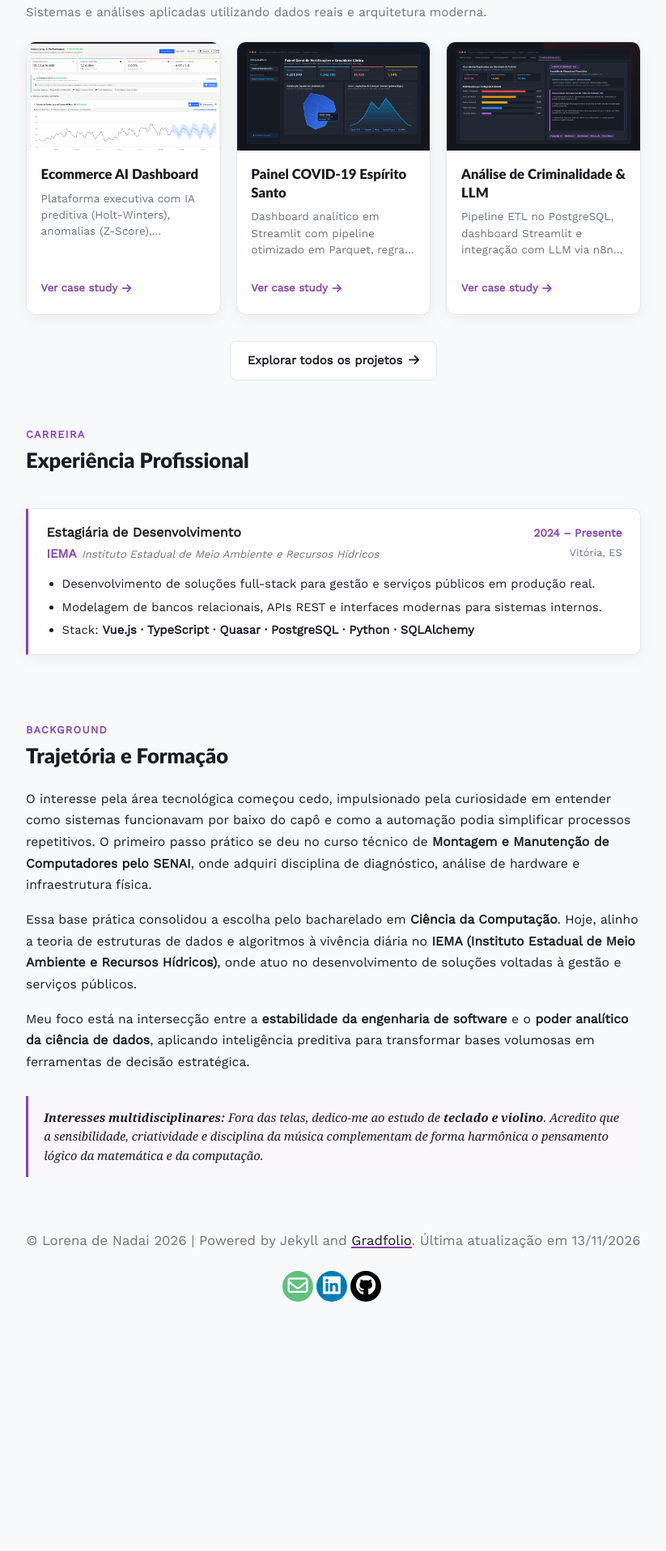
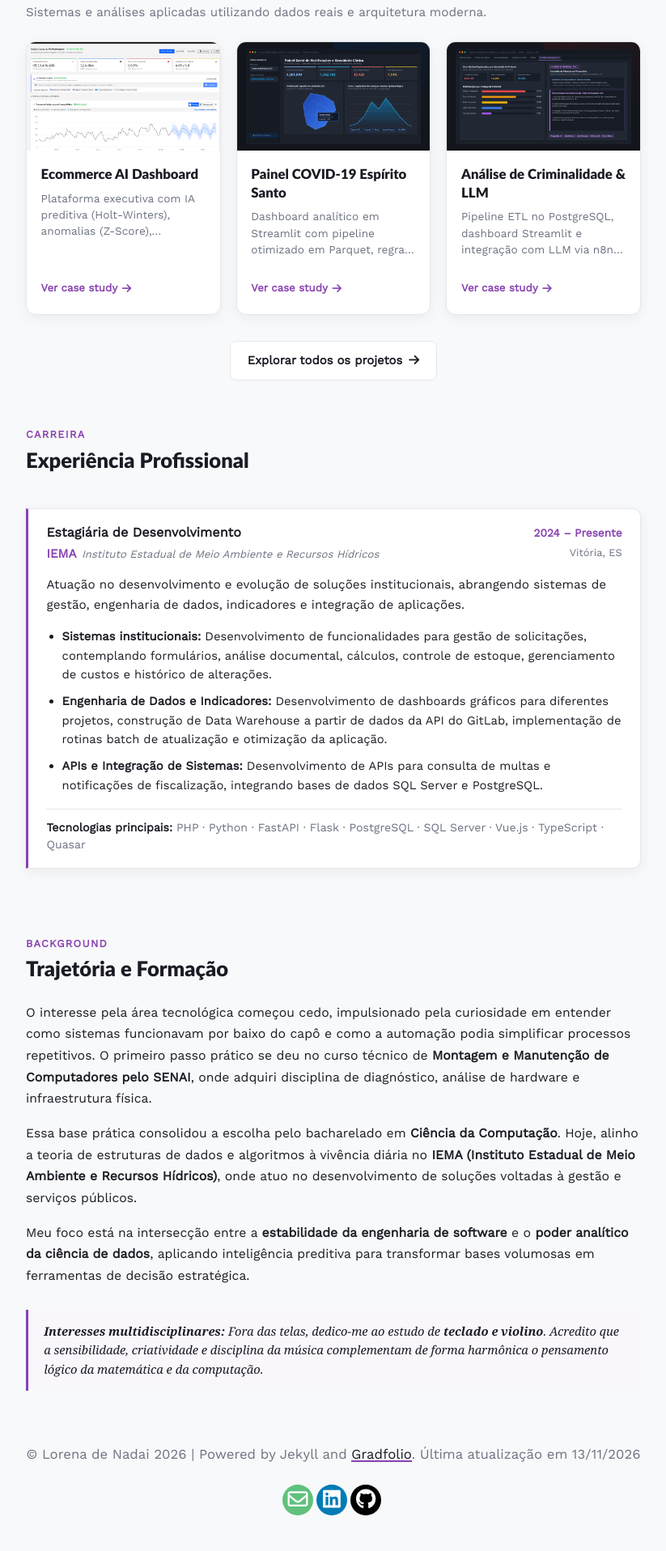
Before and after one commit to denadaiLorena/denadaiLorena.github.io, a Jekyll site: the page built from index.md, in a window 1280 px wide. Shown: the part 1430-3346 px from the top of the page at 81% size, without its empty margins (228-1051 px from the left). Built offline with Jekyll 4.4.1, drawn with Linux system fonts in a browser that asks for light colours; before the commit the page ends 3082 px from its top, so only the background shows below that.

Commit message:
Experiencias no meu emprego adicionadas

```diff
--- a/assets/css/_sass/style.scss
+++ b/assets/css/_sass/style.scss
@@ -473,17 +473,42 @@ body.is-home .navbar-container {
   white-space: nowrap;
 }
 
+.experience-intro {
+  margin: 0 0 1rem 0;
+  font-size: 0.95rem;
+  line-height: 1.6;
+  color: var(--text-color);
+}
+
 .experience-bullets {
-  margin: 0;
+  margin: 0 0 1rem 0;
   padding-left: 1.2rem;
   display: flex;
   flex-direction: column;
-  gap: 0.3rem;
+  gap: 0.6rem;
 
   li {
     font-size: 0.92rem;
     color: var(--text-color);
     line-height: 1.6;
+
+    strong {
+      color: var(--text-color);
+    }
+  }
+}
+
+.experience-tech {
+  margin: 0;
+  padding-top: 0.8rem;
+  border-top: 1px solid var(--card-border);
+  font-size: 0.88rem;
+  line-height: 1.5;
+  color: var(--text-muted);
+
+  strong {
+    color: var(--text-color);
+    font-size: 0.88rem;
   }
 }
 
--- a/index.md
+++ b/index.md
@@ -166,11 +166,20 @@ is_home: true
           <span class="experience-location">Vitória, ES</span>
         </div>
       </div>
+
+      <p class="experience-intro">
+        Atuação no desenvolvimento e evolução de soluções institucionais, abrangendo sistemas de gestão, engenharia de dados, indicadores e integração de aplicações.
+      </p>
+
       <ul class="experience-bullets">
-        <li>Desenvolvimento de soluções full-stack para gestão e serviços públicos em produção real.</li>
-        <li>Modelagem de bancos relacionais, APIs REST e interfaces modernas para sistemas internos.</li>
-        <li>Stack: <strong>Vue.js · TypeScript · Quasar · PostgreSQL · Python · SQLAlchemy</strong></li>
+        <li><strong>Sistemas institucionais:</strong> Desenvolvimento de funcionalidades para gestão de solicitações, contemplando formulários, análise documental, cálculos, controle de estoque, gerenciamento de custos e histórico de alterações.</li>
+        <li><strong>Engenharia de Dados e Indicadores:</strong> Desenvolvimento de dashboards gráficos para diferentes projetos, construção de Data Warehouse a partir de dados da API do GitLab, implementação de rotinas batch de atualização e otimização da aplicação.</li>
+        <li><strong>APIs e Integração de Sistemas:</strong> Desenvolvimento de APIs para consulta de multas e notificações de fiscalização, integrando bases de dados SQL Server e PostgreSQL.</li>
       </ul>
+
+      <p class="experience-tech">
+        <strong>Tecnologias principais:</strong> PHP · Python · FastAPI · Flask · PostgreSQL · SQL Server · Vue.js · TypeScript · Quasar
+      </p>
     </div>
   </div>
 </section>
```
